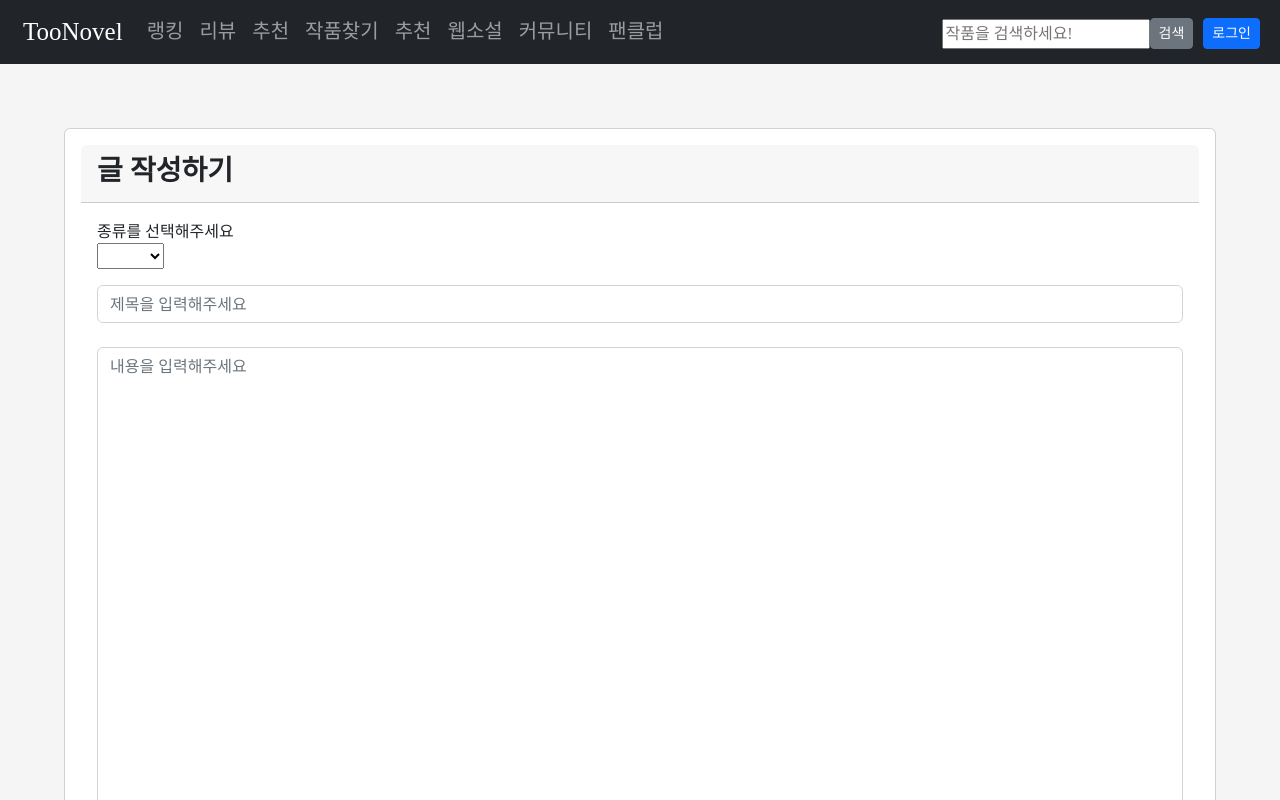
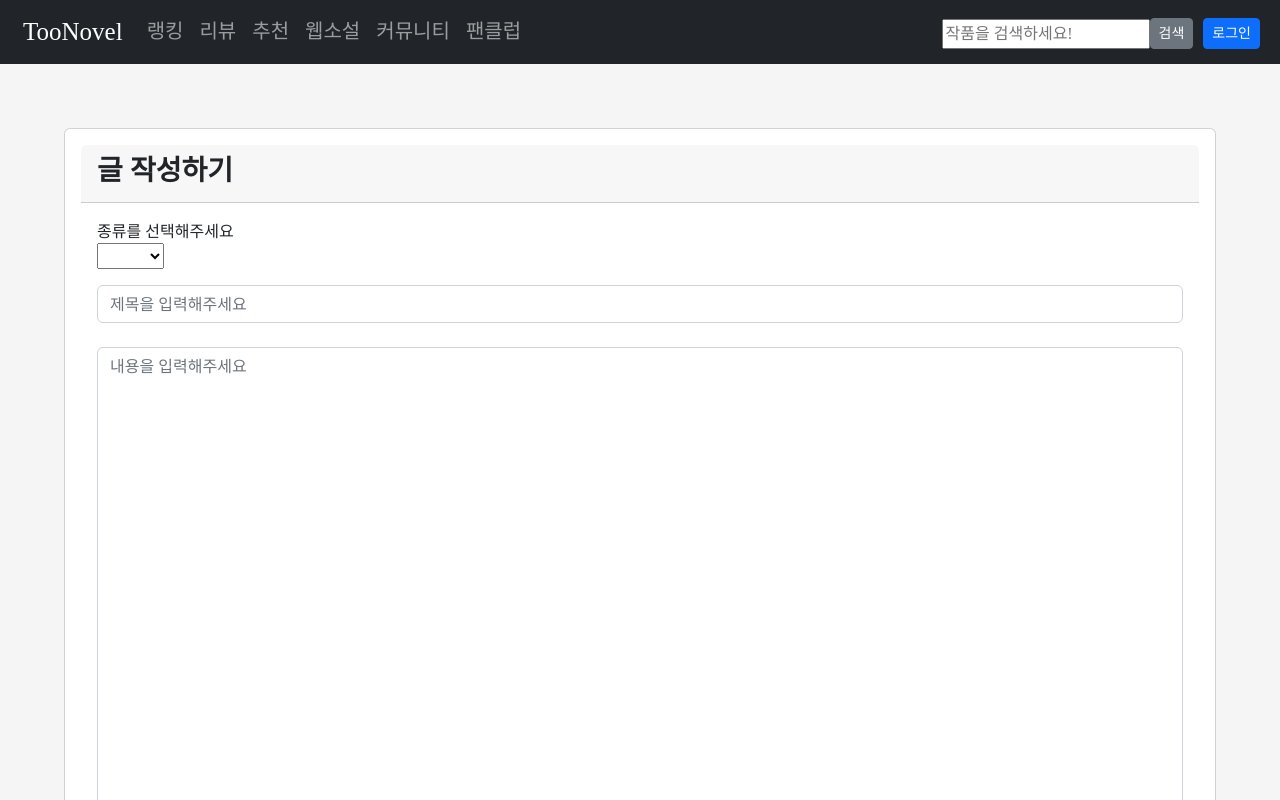
Before and after one commit to TooNovel/TooNovel-FE, a Vue app: page /community/write in a window 1280 px wide. Shown: the top 800 px of the page. Built offline with nearby package versions, Linux system fonts and the light colour scheme; a web font is replaced by a local one; what vue-carousel-3d, vue-infinite-scroll would draw is missing.

Commit message:
:recycle: 불필요한 코드 삭제 및 수정

```diff
--- a/src/components/layout/MainHeader.vue
+++ b/src/components/layout/MainHeader.vue
@@ -14,8 +14,6 @@
         >리뷰</b-nav-item
       >
       <b-nav-item style="font-size: 20px" to="/recommend">추천</b-nav-item>
-      <b-nav-item style="font-size: 20px">작품찾기</b-nav-item>
-      <b-nav-item style="font-size: 20px">추천</b-nav-item>
       <b-nav-item style="font-size: 20px" @click="getAllNovel()">
         웹소설
       </b-nav-item>
--- a/src/views/NovelViewPage.vue
+++ b/src/views/NovelViewPage.vue
@@ -61,7 +61,7 @@ export default {
         .catch((err) => {
           console.log(err);
           alert("에러");
-          this.$router.push("/");
+          window.location.href = "/";
         });
     },
     handleImageError(event) {
```
